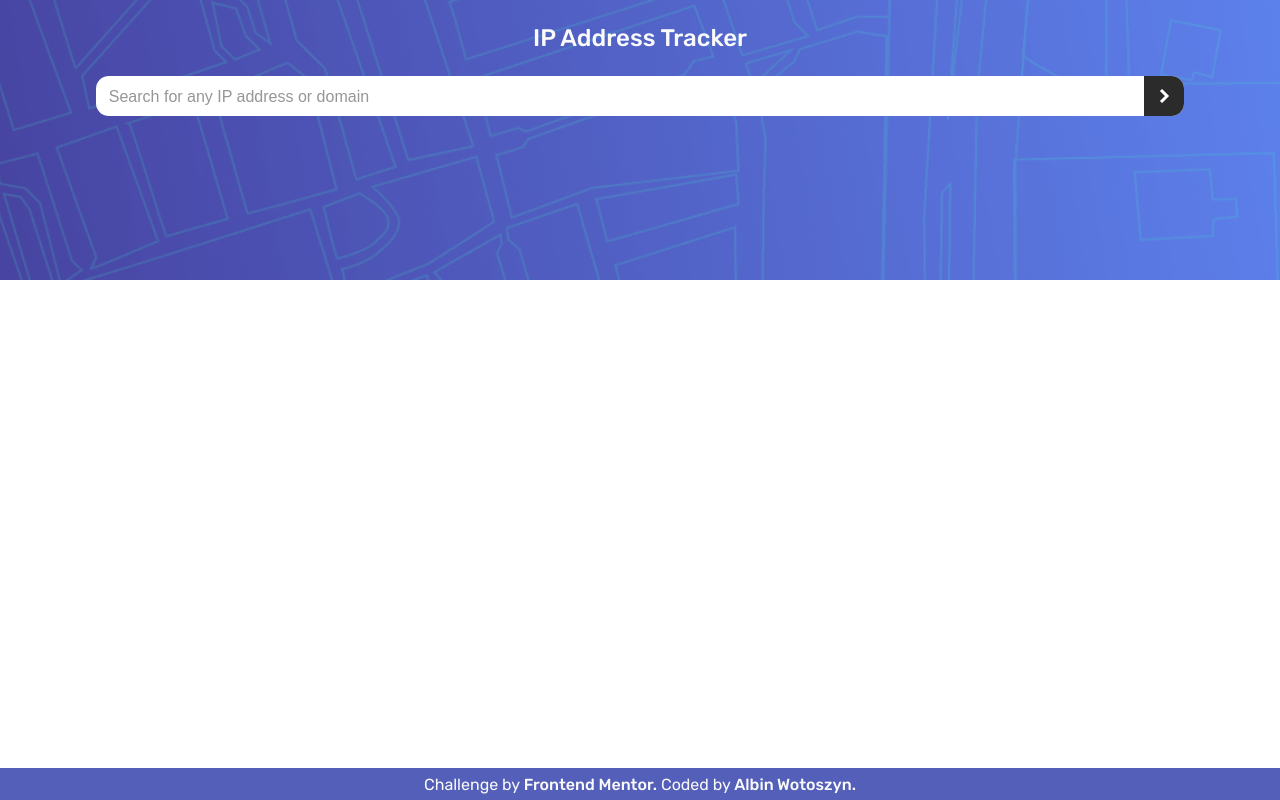
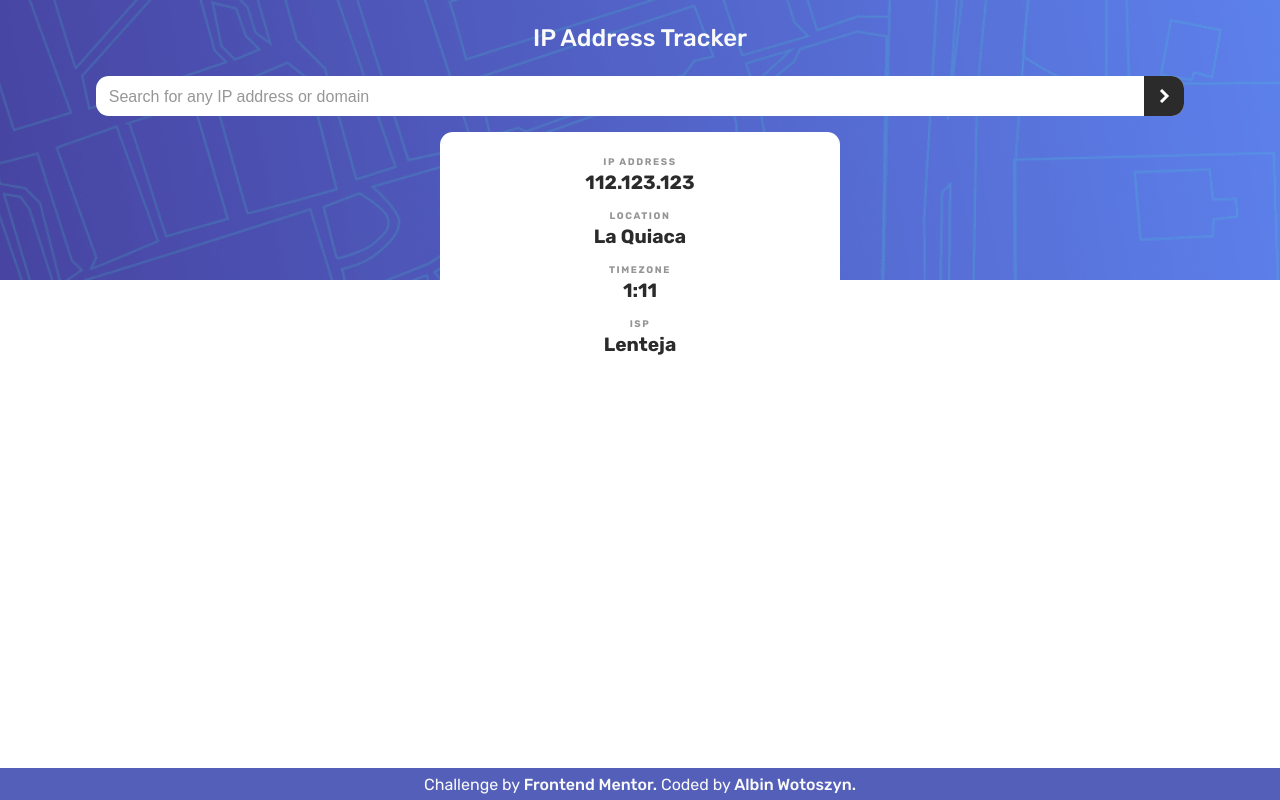
Before and after one commit to albin-woto/ip-address-tracker, a React (Create React App) app: page / in a window 1280 px wide. Built offline with nearby package versions, Linux system fonts and the light colour scheme.

Commit message:
Integrate Dashboard to Home

```diff
--- a/src/pages/Home.tsx
+++ b/src/pages/Home.tsx
@@ -1,6 +1,7 @@
 import React from 'react';
 import '../assets/styles/pages/Home.scss';
 import SearchBar from '../components/SearchBar';
+import Dashboard from '../components/Dashboard';
 
 const Home: React.FC = () => {
   return (
@@ -8,6 +9,7 @@ const Home: React.FC = () => {
       <div className="top-section">
         <h1 className="top-section__title">IP Address Tracker</h1>
         <SearchBar />
+        <Dashboard />
       </div>
     </main>
   );
```
